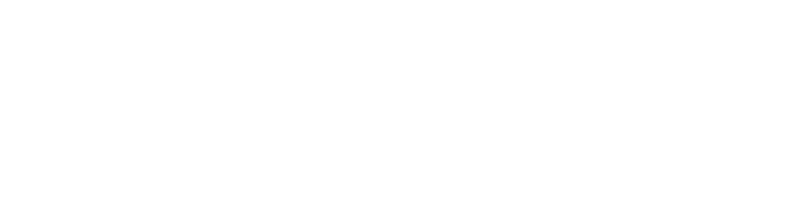
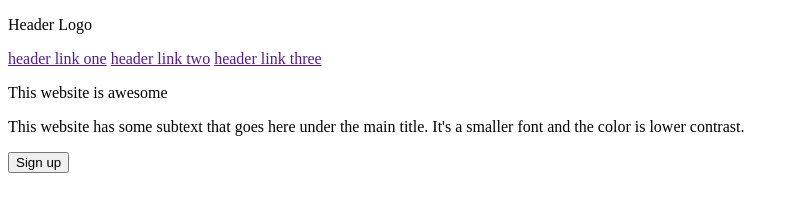
Before and after one commit to jessep56/project-landing-page, a plain HTML site: page index.html in a window 1280 px wide. Shown: the whole page, without its empty margins (0-794 px from the left). Drawn offline with Linux system fonts and the light colour scheme.

Commit message:
add header html

```diff
--- a/index.html
+++ b/index.html
@@ -3,9 +3,21 @@
 <head>
     <meta charset="UTF-8">
     <meta name="viewport" content="width=device-width, initial-scale=1.0">
-    <title>Document</title>
+    <title>Landing Page</title>
 </head>
 <body>
+    <div id="header">
+        <p>Header Logo</p>
+        <a href="">header link one</a>
+        <a href="">header link two</a>
+        <a href="">header link three</a>
+    </div>
 
+    <div class="top-section">
+        <p>This website is awesome</p>
+        <p>This website has some subtext that goes here under the main title. It's a smaller font and the color is lower contrast.</p>
+        <button type="button">Sign up</button>
+        <img src="" alt="">
+    </div>
 </body>
 </html>
```
